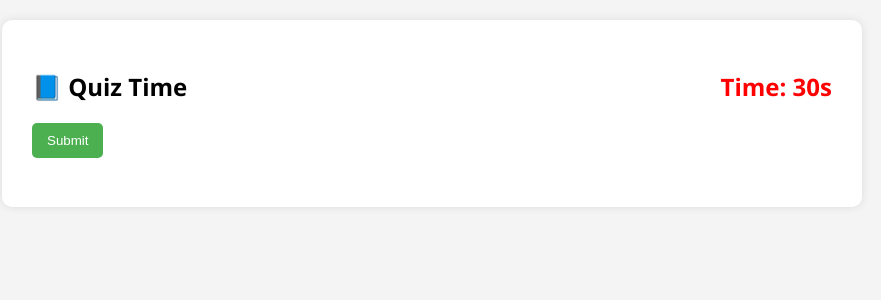
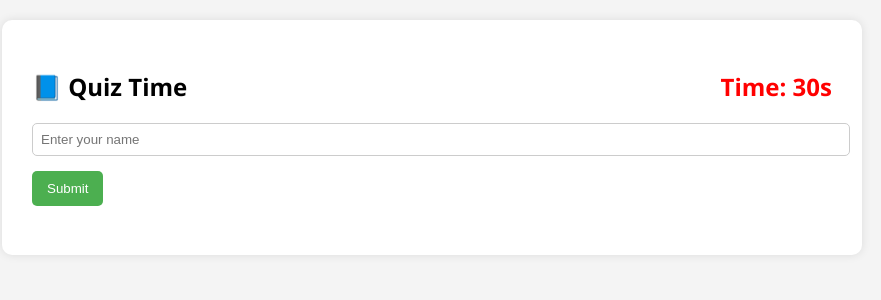
Before and after one commit to Gampalavinuthna/quiz, a Python web app: template quiz-app/templates/index.html in a window 1280 px wide. Shown: the top 300 px of the page, without its empty margins (208-1089 px from the left). Run offline with Jinja, Linux system fonts and the light colour scheme; the template is opened without the code that fills it, so the values that code supplies are empty.

Commit message:
Update index.html

```diff
--- a/quiz-app/templates/index.html
+++ b/quiz-app/templates/index.html
@@ -40,11 +40,19 @@
       color: #ff0000;
       font-weight: bold;
     }
+    #username {
+      margin-bottom: 15px;
+      padding: 8px;
+      width: 100%;
+      border-radius: 5px;
+      border: 1px solid #ccc;
+    }
   </style>
 </head>
 <body>
   <div class="container">
     <h2>📘 Quiz Time <span id="timer">Time: 30s</span></h2>
+    <input type="text" id="username" placeholder="Enter your name" required />
     <form id="quizForm"></form>
     <button id="submitBtn">Submit</button>
     <h3 id="result"></h3>
@@ -84,6 +92,12 @@
     };
 
     function calculateScore() {
+      const name = document.getElementById('username').value;
+      if (!name) {
+        alert("Please enter your name first!");
+        return;
+      }
+
       let score = 0;
       questions.forEach((q, index) => {
         const selected = document.querySelector(input[name="q${index}"]:checked);
@@ -91,7 +105,14 @@
           score++;
         }
       });
-      result.innerHTML = ✅ You scored ${score} out of ${questions.length};
+
+      fetch('/submit', {
+        method: 'POST',
+        headers: { 'Content-Type': 'application/json' },
+        body: JSON.stringify({ name: name, score: score })
+      }).then(res => res.json()).then(data => {
+        result.innerHTML = ✅ ${name}, you scored ${score} out of ${questions.length};
+      });
     }
 
     // Timer
```
